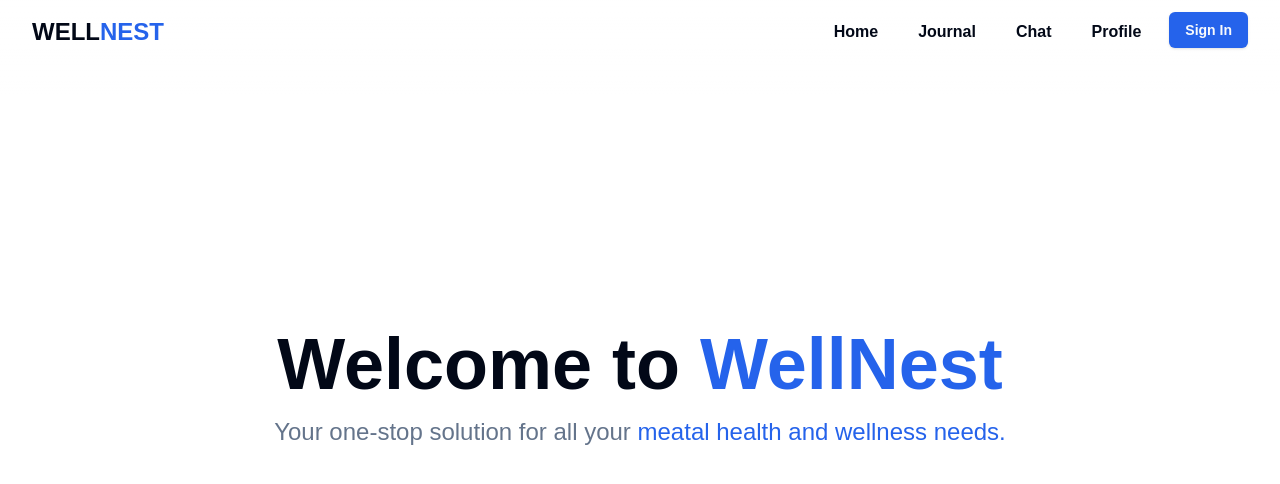
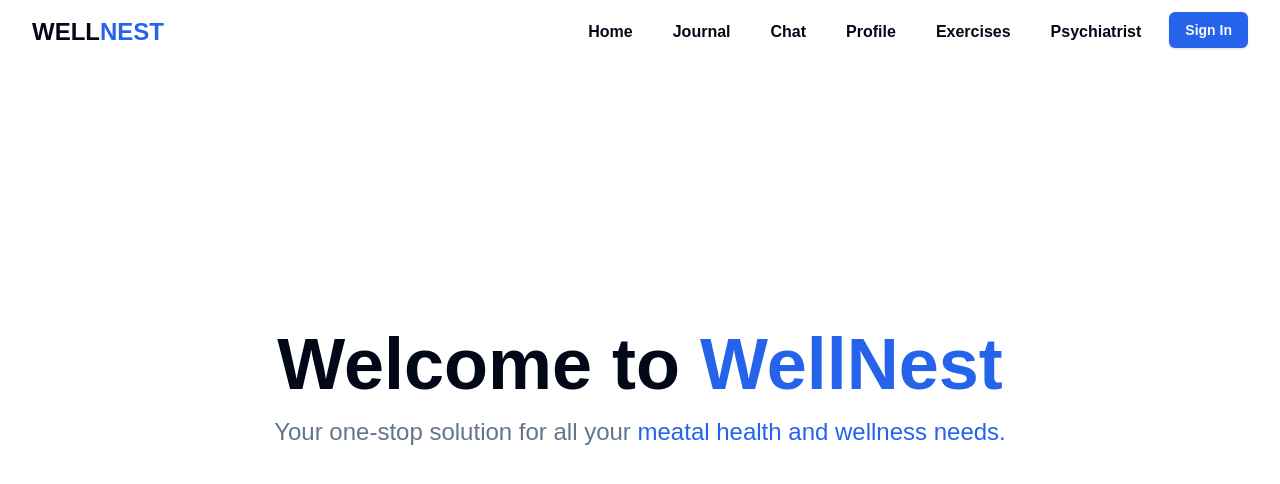
Before and after one commit to UthpalSuvarna/codemeet24, a Next.js app: page / in a window 1280 px wide. Shown: the top 484 px of the page. Built offline with nearby package versions, Linux system fonts and the light colour scheme; no server answers.

Commit message:
update navbar

```diff
--- a/src/components/navbar/navbar.tsx
+++ b/src/components/navbar/navbar.tsx
@@ -58,6 +58,21 @@ export default function Navbar() {
                             >
                                 Profile
                             </Link>
+                            <Link
+                                href="/exercise"
+                                className="rounded-md px-3 py-2  font-bold transition-colors  hover:text-primary"
+                                prefetch={false}
+                            >
+                                Exercises
+                            </Link>
+                            <Link
+                                href="/psychiatristlist"
+                                className="rounded-md px-3 py-2  font-bold transition-colors  hover:text-primary"
+                                prefetch={false}
+                            >
+                                Psychiatrist
+                            </Link>
+
                             {session ? <>
                                 <Button asChild variant="destructive" className="font-bold">
                                     <Link href="auth/signout">Signout</Link>
@@ -117,6 +132,20 @@ export default function Navbar() {
                             >
                                 Profile
                             </a>
+                            <a
+                                href="/exercise"
+                                className="py-2 text-4xl hover:text-primary"
+                                onClick={closeMenu}
+                            >
+                                Exercise
+                            </a>
+                            <a
+                                href="/psychiatristlist"
+                                className="py-2 text-4xl hover:text-primary"
+                                onClick={closeMenu}
+                            >
+                                Psychiatrist
+                            </a>
                             {session ? <>
                                 <Button asChild variant="destructive">
                                     <Link href="auth/signout">Signout</Link>
```
